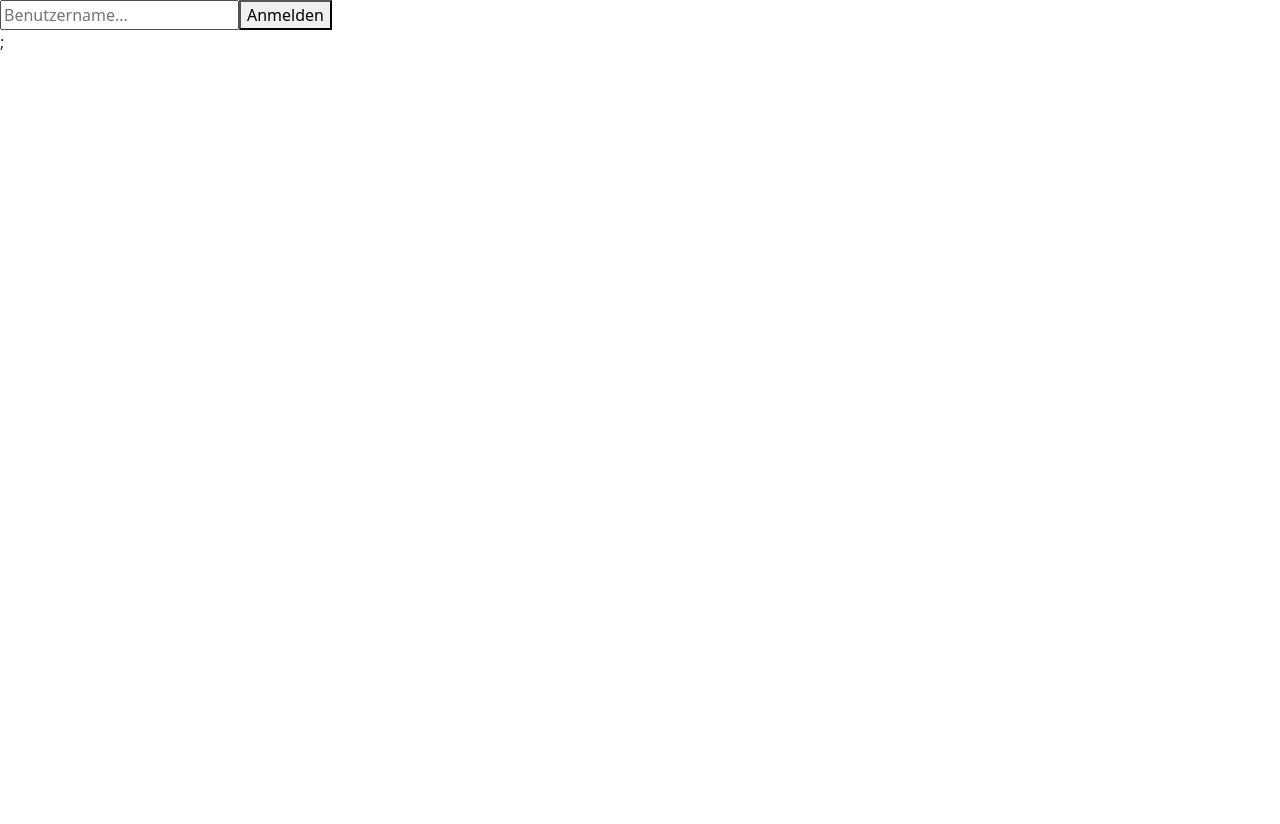
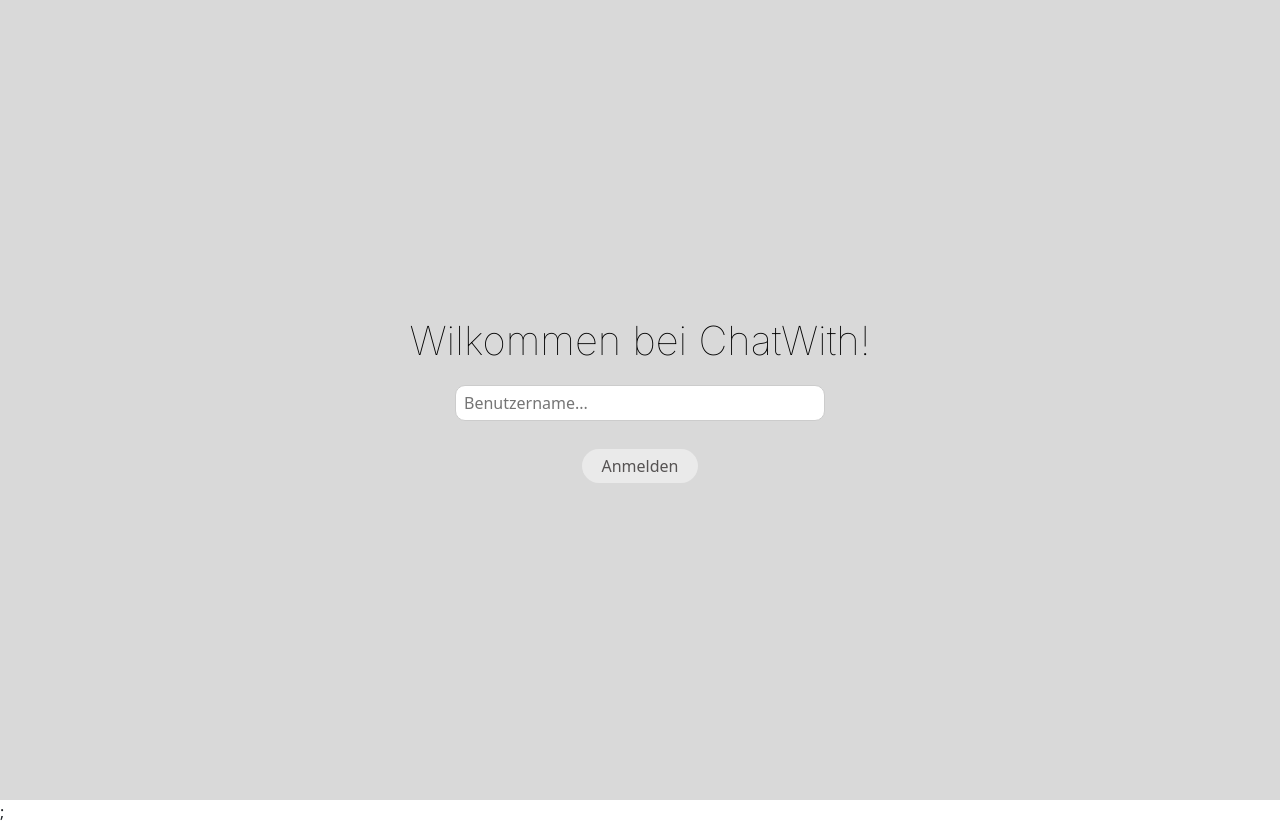
Before and after one commit to marcusBieber/TalkWith, a React (Vite) app in the folder frontend/: page / in a window 1280 px wide. Before the commit the page ends 800 px from the top, so only its background shows below. Built offline with nearby package versions, Linux system fonts and the light colour scheme.

Commit message:
Login Komponente style hinzugefügt

```diff
--- a/frontend/src/App.css
+++ b/frontend/src/App.css
@@ -49,3 +49,18 @@ body {
   transform: translateY(0);
   box-shadow: none;
 }
+@keyframes slideIn {
+  from {
+    transform: translateY(-100%); /* von oben */
+    opacity: 0; /* unsichtbar */
+  }
+  to {
+    transform: translateY(0); /* in die Endposition */
+    opacity: 1; /* sichtbar */
+  }
+}
+
+.slide-in {
+  display: block; /* Jedes Wort wird in einer neuen Zeile angezeigt */
+  animation: slideIn 2s ease forwards; /* Dauer der Animation */
+}
--- /dev/null
+++ b/frontend/src/Components/AnimatedHeader.jsx
@@ -0,0 +1,31 @@
+import React, { useEffect, useState } from "react";
+
+const AnimatedHeader = () => {
+  const [showHeader, setShowHeader] = useState(false);
+
+  useEffect(() => {
+    const timer = setTimeout(() => {
+      setShowHeader(true);
+    }, 100);
+
+    return () => clearTimeout(timer);
+  }, []);
+
+  return (
+    <h1
+      className={`text-center mb-0 flex-grow-1 ${
+        showHeader ? "slide-in" : ""
+      }`}
+      style={{
+        fontFamily: "Inter, sans-serif",
+        fontWeight: 100,
+        color: "#000",
+        marginBottom: "20px",
+      }}
+    >
+      Wilkommen bei ChatWith!
+    </h1>
+  );
+};
+
+export default AnimatedHeader;
--- /dev/null
+++ b/frontend/src/Components/CostomButton.jsx
@@ -0,0 +1,16 @@
+import React from "react";
+
+const CustomButton = ({ onClick, children, style, type = "button" }) => {
+  return (
+    <button
+      type={type}
+      onClick={onClick}
+      className="btn-custom btn-custom-light"
+      style={{ ...style }}
+    >
+      {children}
+    </button>
+  );
+};
+
+export default CustomButton;
--- a/frontend/src/Components/Login1.jsx
+++ b/frontend/src/Components/Login1.jsx
@@ -1,4 +1,6 @@
 import { useState } from "react";
+import AnimatedHeader from "./AnimatedHeader";
+import CustomButton from "./CostomButton";
 
 // Benutzernamen abfragen und im State speichern,
 // State wird über onLogin() an den SocketProvider weitergegeben,
@@ -14,14 +16,45 @@ function Login1({ onLogin }) {
   };
 
   return (
-    <div className="login-popup">
+    <div
+      className="d-flex justify-content-center align-items-center vh-100"
+      style={{ backgroundColor: "#D9D9D9" }}
+    >
+      <div className="text-center">
+        {/* Verwende die AnimatedHeader-Komponente hier */}
+        <AnimatedHeader />
+        <form style={{ width: "100%", maxWidth: "400px", margin: "0 auto" }}>
+          <div className="mb-2 d-flex align-items-center">
             <input
               type="text"
               placeholder="Benutzername..."
               value={username}
               onChange={(event) => setUsername(event.target.value)}
+              autoComplete="on"
+              name="username"
+              required
+              style={{
+                borderRadius: "10px",
+                padding: "5px 8px",
+                border: "1px solid #ccc",
+                backgroundColor: "#fff",
+                color: "#000",
+                width: "100%",
+                margin: "20px 15px",
+              }}
             />
-      <button onClick={handleLogin}>Anmelden</button>
+          </div>
+          <div>
+            <CustomButton
+              type="submit"
+              className="btn btn-primary"
+              onClick={handleLogin}
+            >
+              Anmelden
+            </CustomButton>
+          </div>
+        </form>
+      </div>
     </div>
   );
 }
```
Lines whose indentation alone changed are shown as unchanged.
